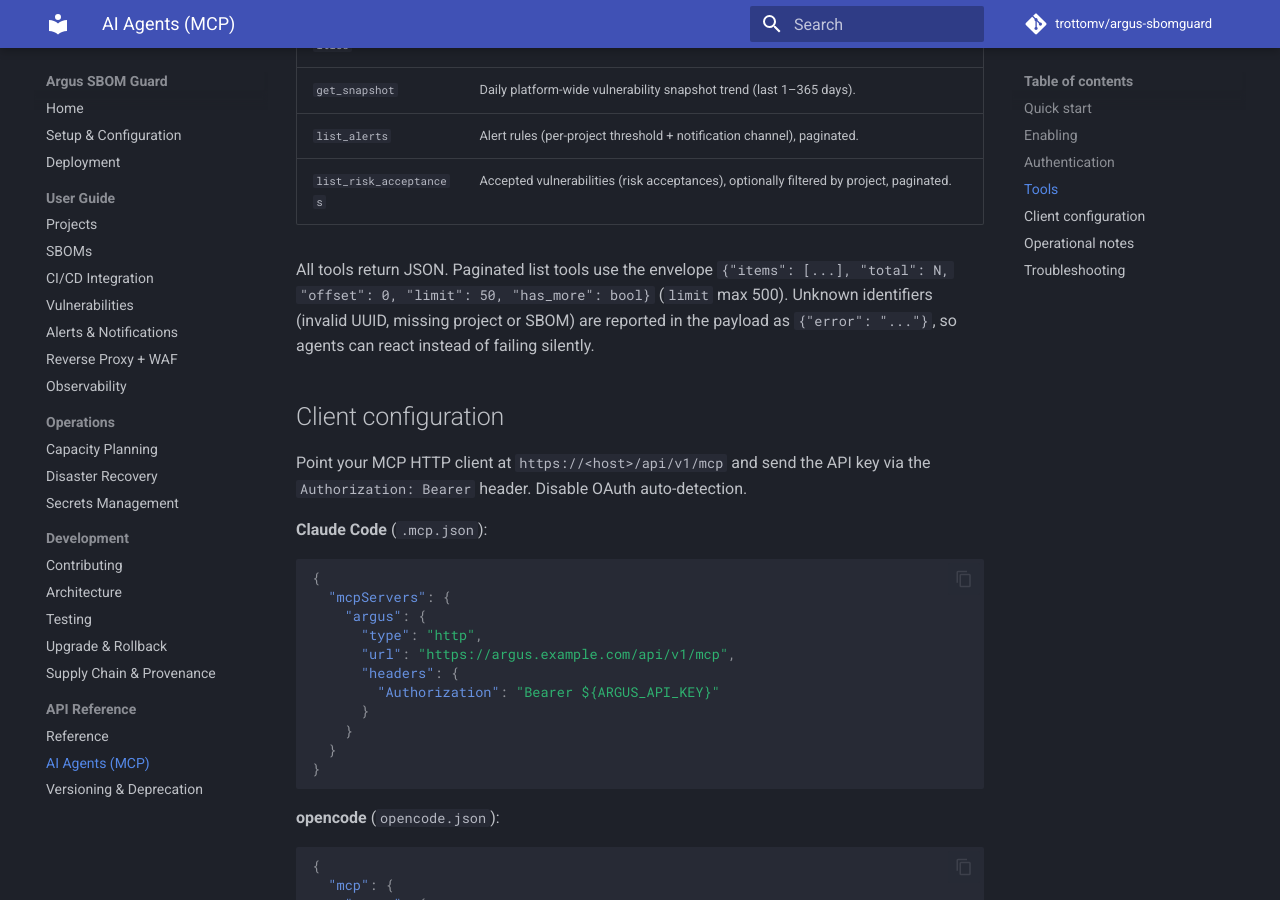
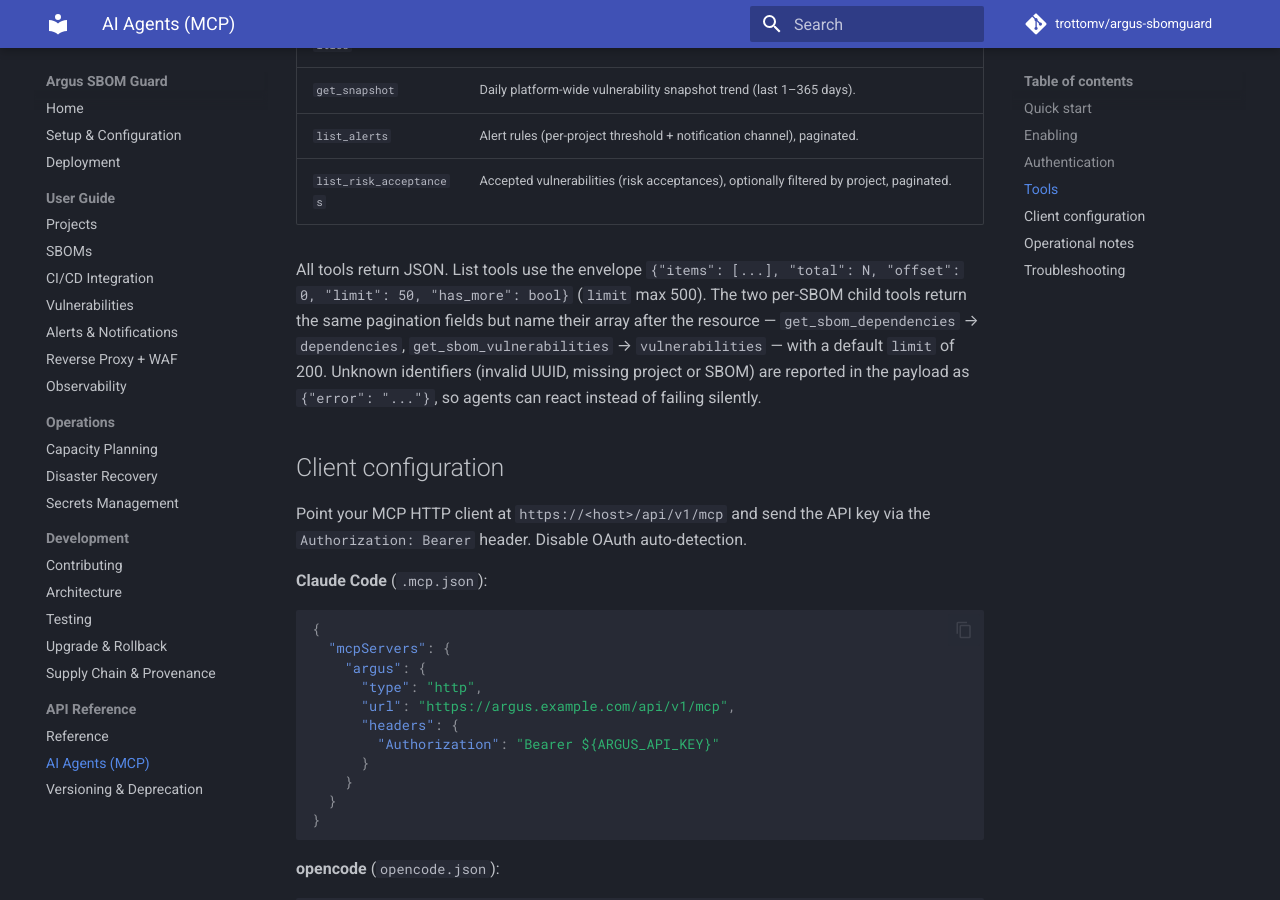
Before and after one commit to trottomv/argus-sbomguard, an MkDocs documentation site: the page built from docs/api/agents.md, in a window 1280 px wide and 900 px high, scrolled down 2316 px. Built offline with MkDocs 1.6.1 and Material for MkDocs 9.7.7, drawn with Linux system fonts in a browser that asks for light colours; comment, search, counter and statistics services are not loaded; the version menu is left out.

Commit message:
fix: stabilize MCP pagination ordering and align docs/severity
Add a unique id tiebreaker to every paginated ORDER BY so OFFSET paging cannot duplicate or skip rows when the sort key ties (severity/cvss, timestamps).

Source fixed_versions/fix_state from grype's stored payload only (the column is unpopulated), make the severity filter an exact case-insensitive match consistent with list_vulnerabilities, and clarify the per-SBOM child-tool envelope in the docs.

```diff
--- a/docs/api/agents.md
+++ b/docs/api/agents.md
@@ -89,9 +89,12 @@
 | `list_alerts` | Alert rules (per-project threshold + notification channel), paginated. |
 | `list_risk_acceptances` | Accepted vulnerabilities (risk acceptances), optionally filtered by project, paginated. |
 
-All tools return JSON. Paginated list tools use the envelope
+All tools return JSON. List tools use the envelope
 `{"items": [...], "total": N, "offset": 0, "limit": 50, "has_more": bool}`
-(`limit` max 500). Unknown identifiers (invalid UUID, missing project or
+(`limit` max 500). The two per-SBOM child tools return the same pagination
+fields but name their array after the resource — `get_sbom_dependencies` →
+`dependencies`, `get_sbom_vulnerabilities` → `vulnerabilities` — with a
+default `limit` of 200. Unknown identifiers (invalid UUID, missing project or
 SBOM) are reported in the payload as `{"error": "..."}`, so agents can react
 instead of failing silently.
 
```
Also changed, not shown: 2 other files.
